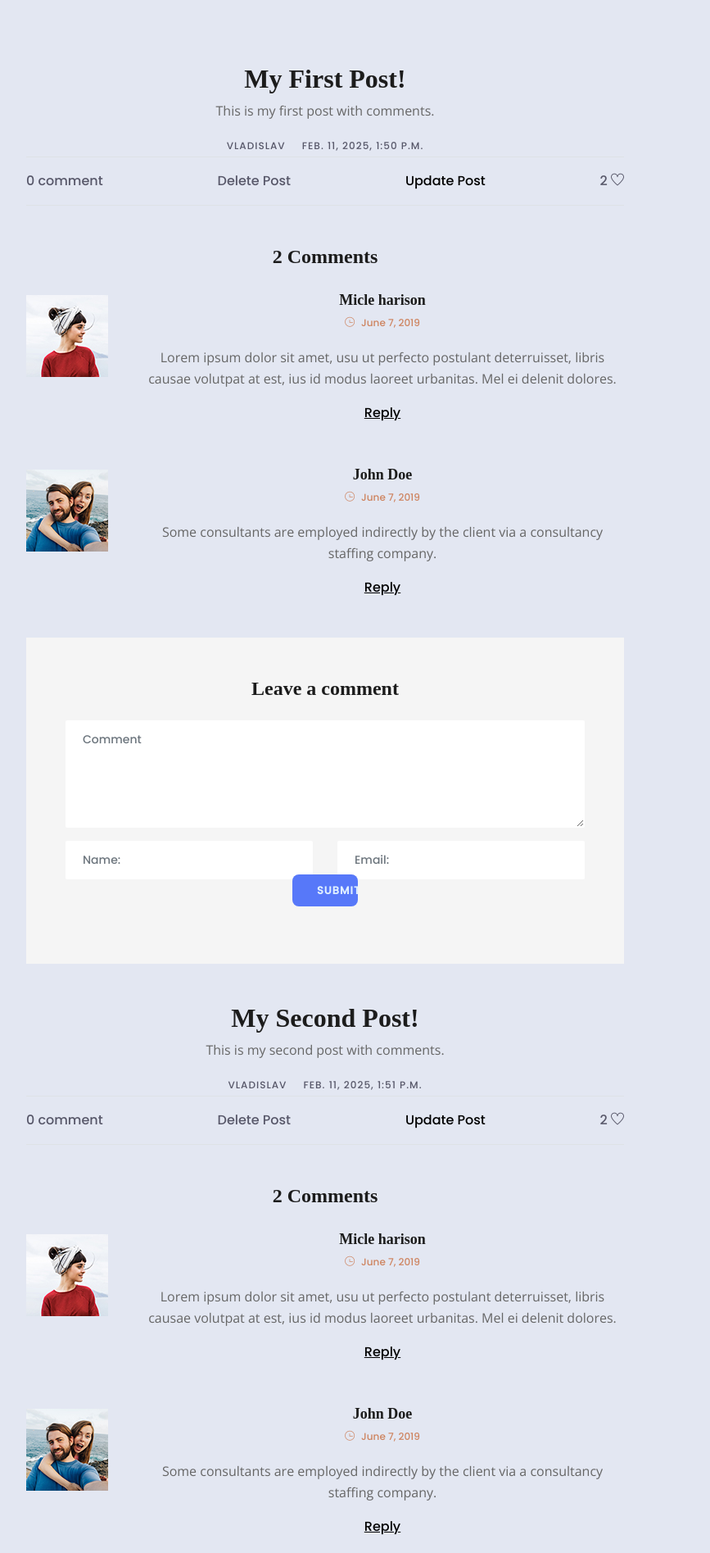
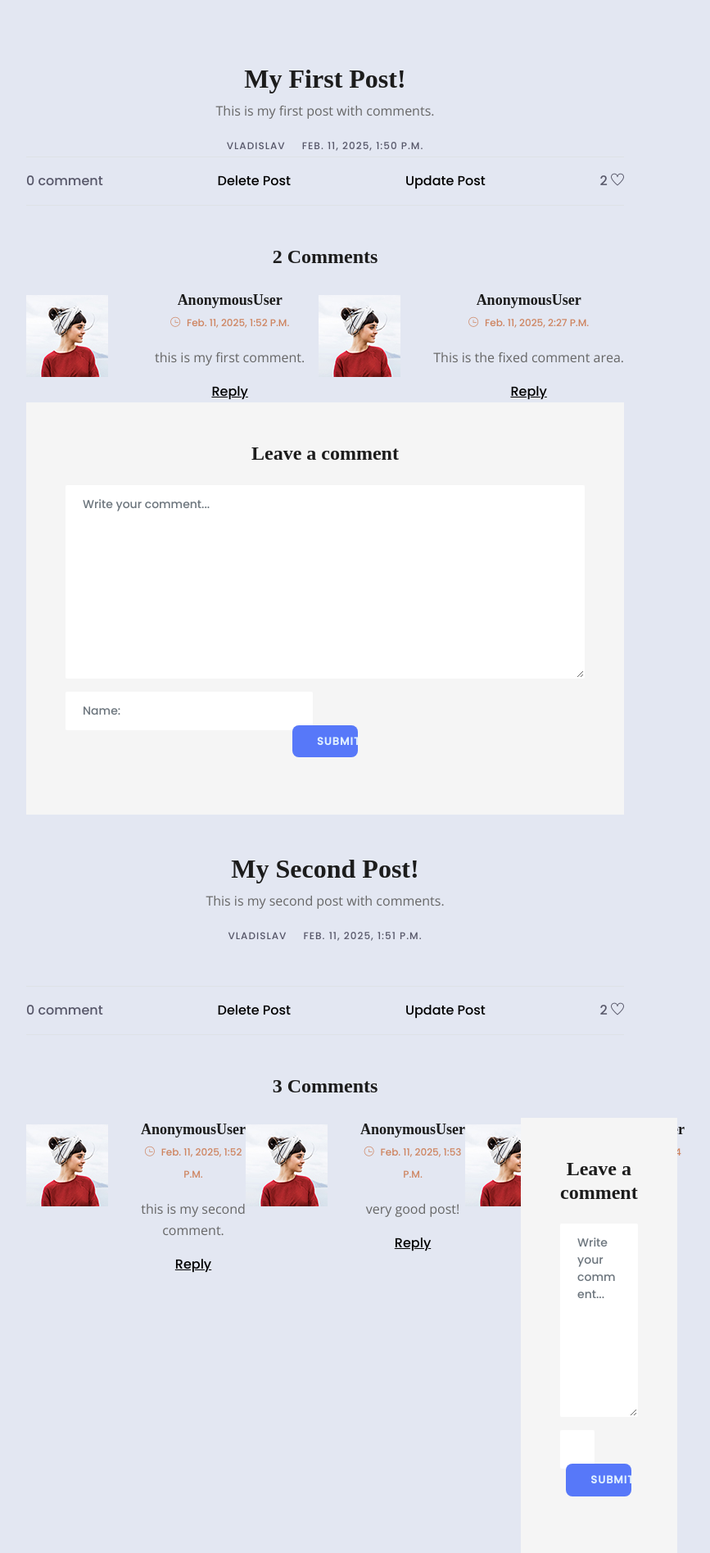
Before and after one commit to VR86-web/Protect-The-Women-Project, a Django app: page /posts/all-posts/ in a window 1280 px wide. Shown: the part 92-1987 px from the top of the page at 82% size, without its empty margins (53-920 px from the left). Run offline with Django 4.2, Linux system fonts and the light colour scheme; data comes from the database, SQL or seed files in the repository; both versions use the stored data as it was after the commit; some libraries are stand-ins or nearby versions; some web fonts are replaced.

Commit message:
feat: added comment functionality

```diff
--- a/ProtectTheWomen1/ProtectTheWomen1/posts/forms.py
+++ b/ProtectTheWomen1/ProtectTheWomen1/posts/forms.py
@@ -1,6 +1,6 @@
 from django import forms
 
-from ProtectTheWomen1.posts.models import Post
+from ProtectTheWomen1.posts.models import Post, Comment
 
 
 class PostBaseForm(forms.ModelForm):
@@ -19,3 +19,30 @@ class PostEditForm(PostBaseForm):
 
 class PostDeleteForm(PostBaseForm):
     pass
+
+
+class CommentForm(forms.ModelForm):
+    class Meta:
+        model = Comment
+        fields = ('author', 'content',)
+
+        labels = {
+            'author': '',
+            'content': '',
+        }
+
+        error_messages = {
+            'author': {
+                'required': 'Author name is required. Write it!',
+            },
+            'content': {
+                'required': 'Content is required. Write it!',
+            },
+        }
+
+        widgets = {
+            'author': forms.TextInput(attrs={'class': 'form-control', 'placeholder': 'Name:'}),
+
+            'content': forms.Textarea(attrs={'class': 'form-control mb-3', 'placeholder': 'Write your comment...'}),
+
+        }
--- a/ProtectTheWomen1/ProtectTheWomen1/posts/models.py
+++ b/ProtectTheWomen1/ProtectTheWomen1/posts/models.py
@@ -17,3 +17,21 @@ class Post(models.Model):
     created_at = models.DateTimeField(
         auto_now_add=True,
     )
+
+
+class Comment(models.Model):
+    post = models.ForeignKey(
+        Post,
+        on_delete=models.CASCADE,
+        related_name='comments',
+    )
+
+    author = models.CharField(
+        max_length=100,
+    )
+
+    content = models.TextField()
+
+    created_at = models.DateTimeField(
+        auto_now_add=True,
+    )
--- a/ProtectTheWomen1/ProtectTheWomen1/posts/urls.py
+++ b/ProtectTheWomen1/ProtectTheWomen1/posts/urls.py
@@ -1,12 +1,15 @@
 from django.urls import path, include
 
-from ProtectTheWomen1.posts.views import AddPostView, AllPostView, UpdatePostView
+from ProtectTheWomen1.posts import views
+from ProtectTheWomen1.posts.views import AddPostView, AllPostView, UpdatePostView, DeletePostView
 
 urlpatterns = [
     path('add-post/', AddPostView.as_view(), name='add-post'),
     path('all-posts/', AllPostView.as_view(), name='all-posts'),
     path('<int:pk>/', include([
+        path('comment/', views.CommentCreateView.as_view(), name='comment'),
         path('update-post/', UpdatePostView.as_view(), name='update-post'),
+        path('delete-post/', DeletePostView.as_view(), name='delete-post'),
     ])),
 
 ]
--- a/ProtectTheWomen1/ProtectTheWomen1/posts/views.py
+++ b/ProtectTheWomen1/ProtectTheWomen1/posts/views.py
@@ -1,8 +1,9 @@
-from django.shortcuts import render
+from django.shortcuts import render, redirect, get_object_or_404
 from django.urls import reverse_lazy
-from django.views.generic import CreateView, DetailView, ListView, UpdateView
+from django.views import View
+from django.views.generic import CreateView, DetailView, ListView, UpdateView, DeleteView
 
-from ProtectTheWomen1.posts.forms import PostCreateForm
+from ProtectTheWomen1.posts.forms import PostCreateForm, PostDeleteForm, CommentForm
 from ProtectTheWomen1.posts.models import Post
 
 
@@ -20,9 +21,41 @@ class AllPostView(ListView):
     model = Post
     template_name = 'posts/all-post.html'
 
+    def get_context_data(self, **kwargs):
+        context = super().get_context_data(**kwargs)
+        context["form"] = CommentForm()
+        return context
+
 
 class UpdatePostView(UpdateView):
     form_class = PostCreateForm
     model = Post
     template_name = 'posts/update-post.html'
     success_url = reverse_lazy('all-posts')
+
+
+class DeletePostView(DeleteView):
+    model = Post
+    template_name = 'posts/delete-post.html'
+    form_class = PostDeleteForm
+    success_url = reverse_lazy('all-posts')
+
+    def get_initial(self):
+        pk = self.kwargs.get(self.pk_url_kwarg)
+        post = Post.objects.get(pk=pk)
+        return post.__dict__
+
+
+class CommentCreateView(View):
+    def post(self, request, pk):
+        post = get_object_or_404(Post, id=pk)
+        form = CommentForm(request.POST)
+
+        if form.is_valid():
+            comment = form.save(commit=False)
+            comment.post = post
+            comment.author = request.user
+            comment.save()
+            return redirect('all-posts')
+
+        return render(request, 'posts/all-post.html', {'post': post, 'form': form})
--- a/ProtectTheWomen1/templates/posts/all-post.html
+++ b/ProtectTheWomen1/templates/posts/all-post.html
@@ -154,7 +154,7 @@
                                 class="tags-share-box center-box d-flex text-center justify-content-between border-top border-bottom py-3">
 
                                 <span class="single-comment-o"><i class="fa fa-comment-o"></i>0 comment</span>
-                                        <span href="#" class="single-comment-o"><i class="fa fa-comment-o"></i>Delete Post</span>
+                                        <a href="{% url 'delete-post' single_post.pk%}" class="single-comment-o"><i class="fa fa-comment-o"></i>Delete Post</a>
                                         <a href="{% url 'update-post' single_post.pk%}"  class="single-comment-o"><i class="fa fa-comment-o"></i>Update Post</a>
 
                                 <div class="post-share">
@@ -162,60 +162,42 @@
                                     <a class="penci-post-like single-like-button"><i class="ti-heart"></i></a>
                                 </div>
                             </div>
+
                                      <div class="comment-area my-5">
-                        <h3 class="mb-4 text-center">2 Comments</h3>
+
+                        <h3 class="mb-4 text-center">{{ single_post.comments.count}} Comments</h3>
+                                      {% for comment in single_post.comments.all %}
                         <div class="comment-area-box media">
-                            <img alt="" src="images/blog-user-2.jpg" class="img-fluid float-left mr-3 mt-2">
+                            <img alt="" src="{% static 'images/blog-user-2.jpg' %}" class="img-fluid float-left mr-3 mt-2">
 
                             <div class="media-body ml-4">
-                                <h4 class="mb-0">Micle harison </h4>
+                                <h4 class="mb-0">{{ comment.author }} </h4>
                                 <span class="date-comm font-sm text-capitalize text-color"><i
-                                        class="ti-time mr-2"></i>June 7, 2019 </span>
+                                        class="ti-time mr-2"></i>{{ comment.created_at }} </span>
 
                                 <div class="comment-content mt-3">
-                                    <p>Lorem ipsum dolor sit amet, usu ut perfecto postulant deterruisset, libris causae
-                                        volutpat at est, ius id modus laoreet urbanitas. Mel ei delenit dolores.</p>
+                                    <p>{{ comment.content }}</p>
                                 </div>
                                 <div class="comment-meta mt-4 mt-lg-0 mt-md-0">
                                     <a href="#" class="text-underline ">Reply</a>
                                 </div>
                             </div>
+                        {% endfor %}
                         </div>
 
-                        <div class="comment-area-box media mt-5">
-                            <img alt="" src="images/blog-user-3.jpg" class="mt-2 img-fluid float-left mr-3">
-
-                            <div class="media-body ml-4">
-                                <h4 class="mb-0 ">John Doe </h4>
-                                <span class="date-comm font-sm text-capitalize text-color"><i
-                                        class="ti-time mr-2"></i>June 7, 2019 </span>
-
-                                <div class="comment-content mt-3">
-                                    <p>Some consultants are employed indirectly by the client via a consultancy staffing
-                                        company. </p>
-                                </div>
-                                <div class="comment-meta mt-4 mt-lg-0 mt-md-0">
-                                    <a href="#" class="text-underline">Reply</a>
-                                </div>
-                            </div>
-                        </div>
                     </div>
 
-                    <form class="comment-form mb-5 gray-bg p-5" id="comment-form">
+                    <form action="{% url 'comment' single_post.pk%}" method="post" class="comment-form mb-5 gray-bg p-5" id="comment-form">
+                    {% csrf_token %}
                         <h3 class="mb-4 text-center">Leave a comment</h3>
+
                         <div class="row">
                             <div class="col-lg-12">
-                                <textarea class="form-control mb-3" name="comment" id="comment" cols="30" rows="5"
-                                    placeholder="Comment"></textarea>
+                                {{ form.content }}
                             </div>
                             <div class="col-md-6">
                                 <div class="form-group">
-                                    <input class="form-control" type="text" name="name" id="name" placeholder="Name:">
-                                </div>
-                            </div>
-                            <div class="col-md-6">
-                                <div class="form-group">
-                                    <input class="form-control" type="text" name="mail" id="mail" placeholder="Email:">
+                                    {{ form.author }}
                                 </div>
                             </div>
                         </div>
@@ -223,6 +205,8 @@
                         <input class="btn btn-primary" type="submit" name="submit-contact" id="submit_contact"
                             value="Submit Message">
                     </form>
+                                    {% empty %}
+                    <h1 class="no-posts">No Posts</h1>
                                 {% endfor %}
                             </div>
                         </div>
```
Also changed, not shown: ProtectTheWomen1/templates/posts/delete-post.html (added, +156 -0 lines), ProtectTheWomen1/ProtectTheWomen1/posts/migrations/0002_comment.py (added), ProtectTheWomen1/db.sqlite3.
